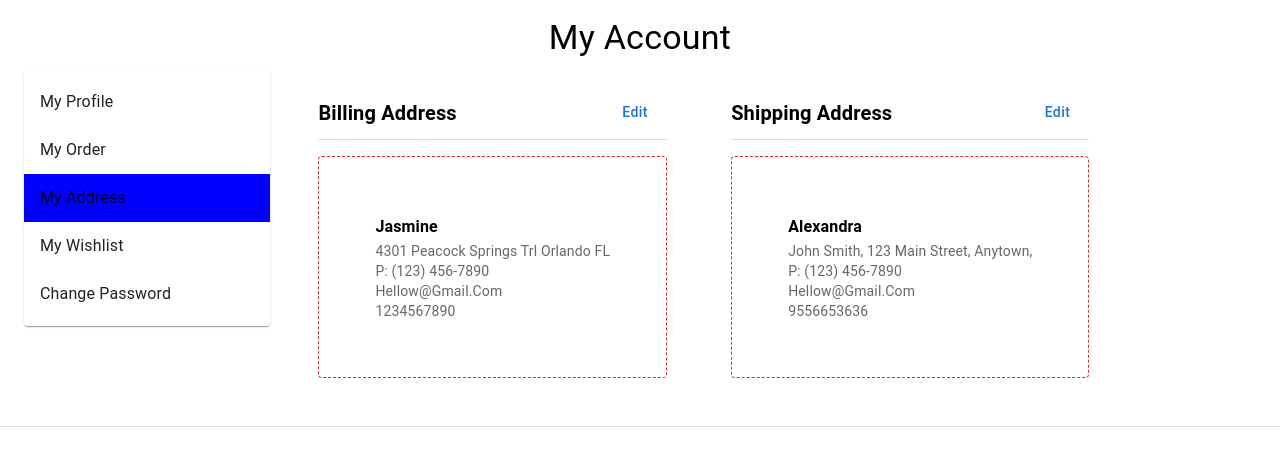
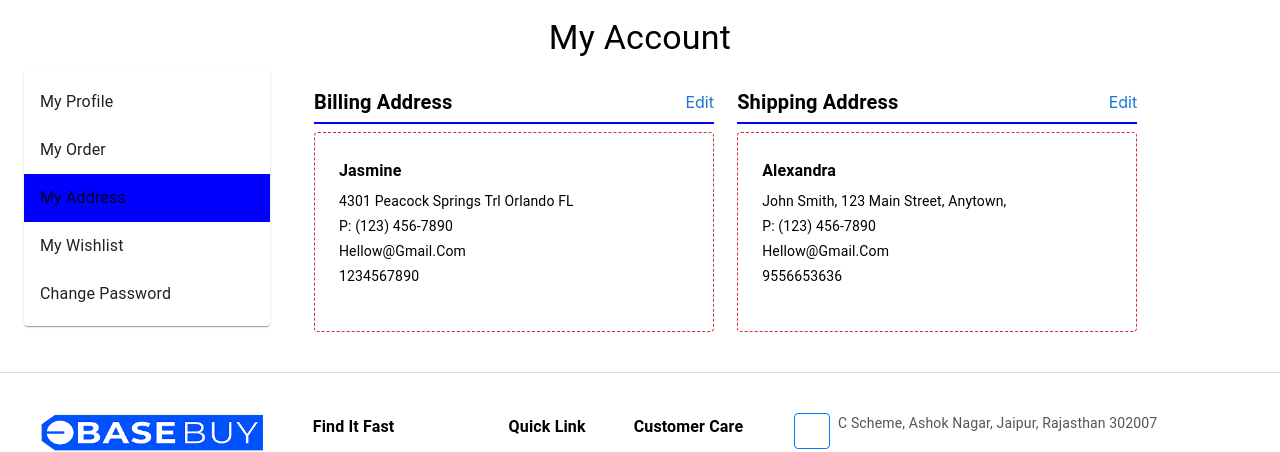
Before and after one commit to sanjay-brubyte/BUSBAY, a React (Create React App) app: page /account/address in a window 1280 px wide. Shown: the part 187-639 px from the top of the page. Built offline with nearby package versions, Linux system fonts and the light colour scheme; some icons are missing.

Commit message:
add to address page amnd wishlistpage

```diff
--- a/src/components/account/ Order.js
+++ b/src/components/account/ Order.js
@@ -58,7 +58,6 @@ const OrdersPage = () => {
         alignItems={{ xs: "stretch", sm: "center" }}
       >
         <TextField
-          placeholder="Search..."
           size="small"
           sx={{ width: { xs: "100%", sm: "250px" } }}
           InputProps={{
--- a/src/components/account/Address.js
+++ b/src/components/account/Address.js
@@ -1,50 +1,72 @@
+
+
+
 import React from "react";
-import { Box, Grid, Typography, Button, Divider } from "@mui/material";
+import { Box, Typography, Link } from "@mui/material";
 
-const AddressCard = ({ title, name, address, phone, email, mobile }) => {
+const AddressHeader = ({ title }) => {
   return (
-    <Box sx={{ p: 7, border: "1px dashed #d32f2f", borderRadius: "4px", maxHeight: "70%" }}>
-      <Typography variant="subtitle1" fontWeight="bold">
+    <Box
+      sx={{
+        display: "flex",
+        justifyContent: "space-between",
+        alignItems: "center",
+        mb: 1,
+        borderBottom: "2px solid blue",
+        pb: 0.5,
+      }}
+    >
+      <Typography variant="h6" fontWeight="bold">
+        {title}
+      </Typography>
+      <Link href="#" underline="none" color="primary" fontSize="body2">
+        Edit
+      </Link>
+    </Box>
+  );
+};
+
+const AddressCard = ({ name, address, phone, email, mobile }) => {
+  return (
+    <Box
+      sx={{
+        border: "1px dashed #d32f2f",
+        padding: 3,
+        borderRadius: 1,
+        width: 350,
+        minHeight: 150,
+      }}
+    >
+      <Typography variant="subtitle1" fontWeight="bold" gutterBottom>
         {name}
       </Typography>
-      <Typography variant="body2" color="text.secondary">
+      <Typography variant="body2" gutterBottom>
         {address}
       </Typography>
-      <Typography variant="body2" color="text.secondary">
+      <Typography variant="body2" gutterBottom>
         {phone}
       </Typography>
-      <Typography variant="body2" color="text.secondary">
+      <Typography variant="body2" gutterBottom>
         {email}
       </Typography>
-      <Typography variant="body2" color="text.secondary">
-        {mobile}
-      </Typography>
+      <Typography variant="body2">{mobile}</Typography>
     </Box>
   );
 };
 
 const AddressSection = () => {
   return (
-    <Box sx={{ flexGrow: 1, p: 3 }}>
-      <Grid container spacing={8}>
-        <Grid item xs={14} md={14}>
-          <Box>
     <Box
       sx={{
         display: "flex",
-                justifyContent: "space-between",
-                alignItems: "center",
-                mb: 1,
+        justifyContent: "space-around",
+        p: 2,
+        flexWrap: "wrap",
+        gap: 2,
       }}
     >
-              <Typography variant="h6" fontWeight="bold">
-                Billing Address
-              </Typography>
-              <Button variant="text" size="big" sx={{ textTransform: "none" }}>
-                Edit
-              </Button>
-            </Box>
-            <Divider sx={{ mb: 2 }} />
+      <Box>
+        <AddressHeader title="Billing Address" />
         <AddressCard
           name="Jasmine"
           address="4301 Peacock Springs Trl Orlando FL"
@@ -53,36 +75,17 @@ const AddressSection = () => {
           mobile="1234567890"
         />
       </Box>
-        </Grid>
 
-        <Grid item xs={10} md={10}>
       <Box>
-            <Box
-              sx={{
-                display: "flex",
-                justifyContent: "space-between",
-                alignItems: "center",
-                mb: 1,
-              }}
-            >
-              <Typography variant="h6" fontWeight="bold">
-                Shipping Address
-              </Typography>
-              <Button variant="text" size="big" sx={{ textTransform: "none" }}>
-                Edit
-              </Button>
-            </Box>
-            <Divider sx={{ mb: 2 }} />
+        <AddressHeader title="Shipping Address" />
         <AddressCard
           name="Alexandra"
-              address="John Smith, 123 Main Street, Anytown, "
+          address="John Smith, 123 Main Street, Anytown,"
           phone="P: (123) 456-7890"
           email="Hellow@Gmail.Com"
           mobile="9556653636"
         />
       </Box>
-        </Grid>
-      </Grid>
     </Box>
   );
 };
--- a/src/components/account/Change.js
+++ b/src/components/account/Change.js
@@ -1,3 +1,5 @@
+
+
 import React, { useState } from "react";
 import {
   Box,
@@ -34,8 +36,8 @@ const ChangePassword = () => {
           Update Your Password To Keep Your Account Secure.
         </Typography>
         <Typography sx={{ color: "green", fontSize: 14 }}>
-          Change Your Password Regularly To Enhance The Security Of Your Account.
-          You'll Need Your Current Password To Confirm This Change.
+          Change Your Password Regularly To Enhance The Security Of Your
+          Account. You'll Need Your Current Password To Confirm This Change.
         </Typography>
       </Paper>
 
@@ -105,11 +107,12 @@ const ChangePassword = () => {
       <Button
         variant="contained"
         sx={{
-          mt: 2,
+          width: 50,
+          height: 35,
           backgroundColor: "#0066ff",
           "&:hover": { backgroundColor: "#0052cc" },
+          mt: 2,
         }}
-        fullWidth
       >
         UPDATE
       </Button>
--- a/src/components/account/MyAccountLayout.js
+++ b/src/components/account/MyAccountLayout.js
@@ -72,11 +72,10 @@ export default function MyAccountLayout() {
           </Paper>
         </Grid>
 
-        {/* Right Content */}
         <Grid
           item
           sx={{
-            width: { xs: "100%", sm: "70%" }, // Remaining width
+            width: { xs: "100%", sm: "70%" },
           }}
         >
           <Outlet />
--- a/src/components/account/Navigation.js
+++ b/src/components/account/Navigation.js
@@ -35,7 +35,6 @@ const TrackOrderPage = () => {
 
       <Paper sx={{ p: 1, mt: 5, marginRight: 50, marginLeft: -49 }}>
         <Timeline position="right">
-          {/* Timeline items as before */}
           <TimelineItem>
             <TimelineSeparator>
               <TimelineDot variant="outlined" sx={iconStyles}>
--- a/src/components/account/Wishlist.js
+++ b/src/components/account/Wishlist.js
@@ -1,3 +1,117 @@
+
+
+// import React, { useState } from "react";
+// import {
+//   Box,
+//   Typography,
+//   Table,
+//   TableBody,
+//   TableCell,
+//   TableContainer,
+//   TableHead,
+//   TableRow,
+//   Paper,
+//   Button,
+//   Pagination,
+//   Stack,
+// } from "@mui/material";
+// import ShoppingCartIcon from "@mui/icons-material/ShoppingCart";
+
+// const wishlistData = [
+//   { id: 1, image: "/images/1.png", name: "Galaxy A54 5G 128G", amount: "$25.00 For 1 Item", date: "May 30, 2025" },
+//   { id: 2, image: "/images/1.png", name: "AirPods Max Bluetooth", amount: "$25.00 For 1 Item", date: "May 30, 2025" },
+//   { id: 3, image: "/images/1.png", name: "Galaxy A54 5G 128G", amount: "$25.00 For 1 Item", date: "May 30, 2025" },
+//   { id: 4, image: "/images/1.png", name: "AirPods Max Bluetooth", amount: "$25.00 For 1 Item", date: "May 30, 2025" },
+//   { id: 5, image: "/images/1.png", name: "AirPods Max Bluetooth", amount: "$25.00 For 1 Item", date: "May 30, 2025" },
+//   { id: 6, image: "/images/1.png", name: "AirPods Max Bluetooth", amount: "$25.00 For 1 Item", date: "May 30, 2025" },
+//   { id: 7, image: "/images/1.png", name: "AirPods Max Bluetooth", amount: "$25.00 For 1 Item", date: "May 30, 2025" },
+// ];
+
+// export default function WishlistTable() {
+//   const [page, setPage] = useState(1);
+//   const rowsPerPage = 5;
+
+//   const handlePageChange = (event, value) => {
+//     setPage(value);
+//   };
+
+//   const startIndex = (page - 1) * rowsPerPage;
+//   const endIndex = startIndex + rowsPerPage;
+//   const currentData = wishlistData.slice(startIndex, endIndex);
+
+//   return (
+//     <Box p={2}>
+//       <Typography variant="h6" sx={{ mb: 1, borderBottom: "2px solid #1976d2", pb: 1 }}>
+//         Wishlist
+//       </Typography>
+
+//       <TableContainer component={Paper} variant="outlined">
+//         <Table>
+//           <TableHead>
+//             <TableRow>
+//               <TableCell><b>Order</b></TableCell>
+//               <TableCell><b>Product Detail</b></TableCell>
+//               <TableCell><b>Amount</b></TableCell>
+//               <TableCell><b>Date</b></TableCell>
+//               <TableCell><b>Add To Cart</b></TableCell>
+//             </TableRow>
+//           </TableHead>
+//           <TableBody>
+//             {currentData.map((item, index) => (
+//               <TableRow key={item.id}>
+//                 <TableCell>{startIndex + index + 1}</TableCell>
+//                 <TableCell>
+//                   <Box display="flex" alignItems="center" gap={2}>
+//                     <img
+//                       src={item.image}
+//                       alt={item.name}
+//                       style={{ width: 50, height: 50, objectFit: "cover", borderRadius: 4 }}
+//                     />
+//                     <Typography sx={{ fontWeight: 500 }}>{item.name}</Typography>
+//                   </Box>
+//                 </TableCell>
+//                 <TableCell>{item.amount}</TableCell>
+//                 <TableCell>{item.date}</TableCell>
+//                 <TableCell>
+//                   <Button
+//                     variant="outlined"
+//                     endIcon={<ShoppingCartIcon />}
+//                     sx={{
+//                       textTransform: "none",
+//                       borderRadius: "8px",
+//                     }}
+//                   >
+//                     Add To Cart
+//                   </Button>
+//                 </TableCell>
+//               </TableRow>
+//             ))}
+//           </TableBody>
+//         </Table>
+//       </TableContainer>
+
+//       <Stack
+//         direction="row"
+//         justifyContent="center"
+//         alignItems="center"
+//         spacing={2}
+//         sx={{ mt: 2 }}
+//       >
+//         <Pagination
+//           count={Math.ceil(wishlistData.length / rowsPerPage)}
+//           page={page}
+//           onChange={handlePageChange}
+//           color="primary"
+//           shape="rounded"
+//         />
+//       </Stack>
+//     </Box>
+//   );
+// }
+
+
+
+
 
 
 import React, { useState } from "react";
@@ -50,7 +164,9 @@ export default function WishlistTable() {
           <TableHead>
             <TableRow>
               <TableCell><b>Order</b></TableCell>
-              <TableCell><b>Product Detail</b></TableCell>
+              <TableCell>
+                <b style={{  display: 'inline-block' }}>Product Detail</b>
+              </TableCell>
               <TableCell><b>Amount</b></TableCell>
               <TableCell><b>Date</b></TableCell>
               <TableCell><b>Add To Cart</b></TableCell>
@@ -67,7 +183,9 @@ export default function WishlistTable() {
                       alt={item.name}
                       style={{ width: 50, height: 50, objectFit: "cover", borderRadius: 4 }}
                     />
-                    <Typography sx={{ fontWeight: 500 }}>{item.name}</Typography>
+                    <Box sx={{ borderBottom: '2px solid black', display: 'inline-block' }}>
+                      <Typography sx={{ fontWeight: 500 }}>{item.name}</Typography>
+                    </Box>
                   </Box>
                 </TableCell>
                 <TableCell>{item.amount}</TableCell>
```
Lines whose indentation alone changed are shown as unchanged.
